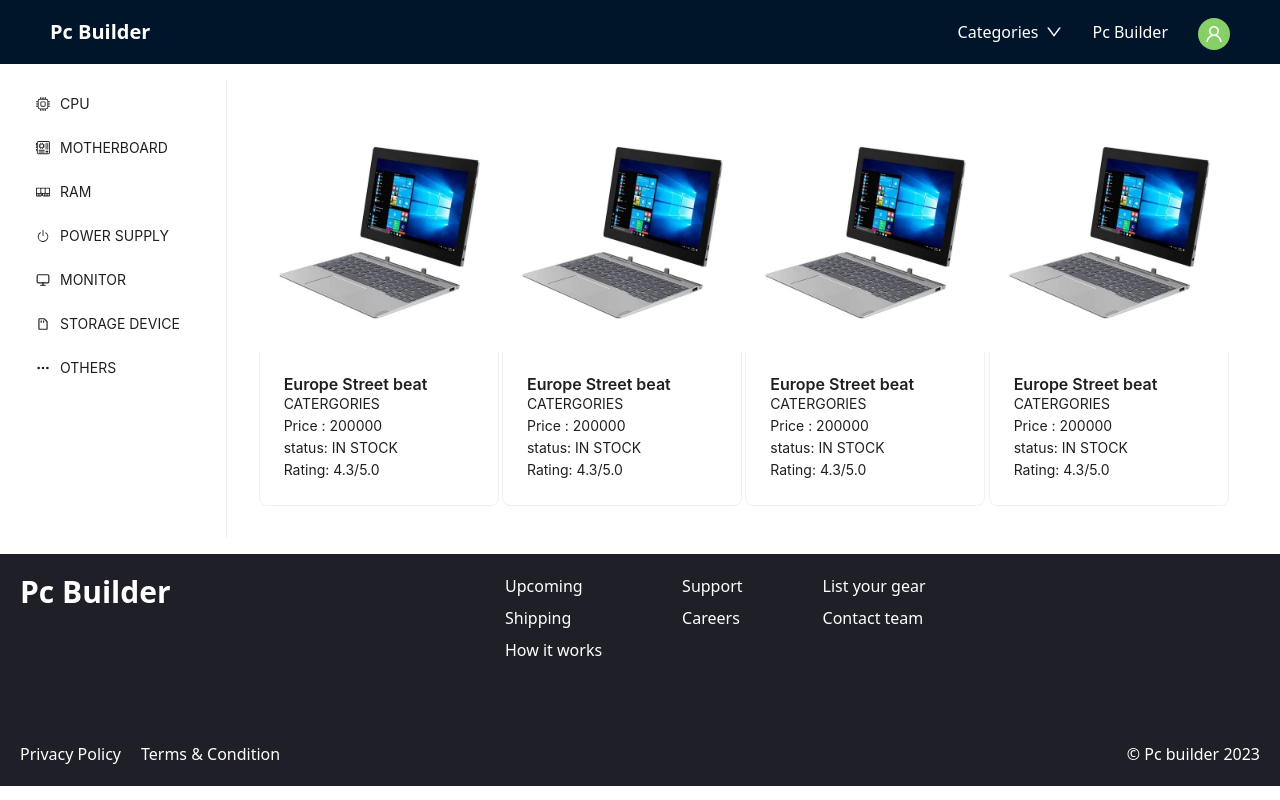
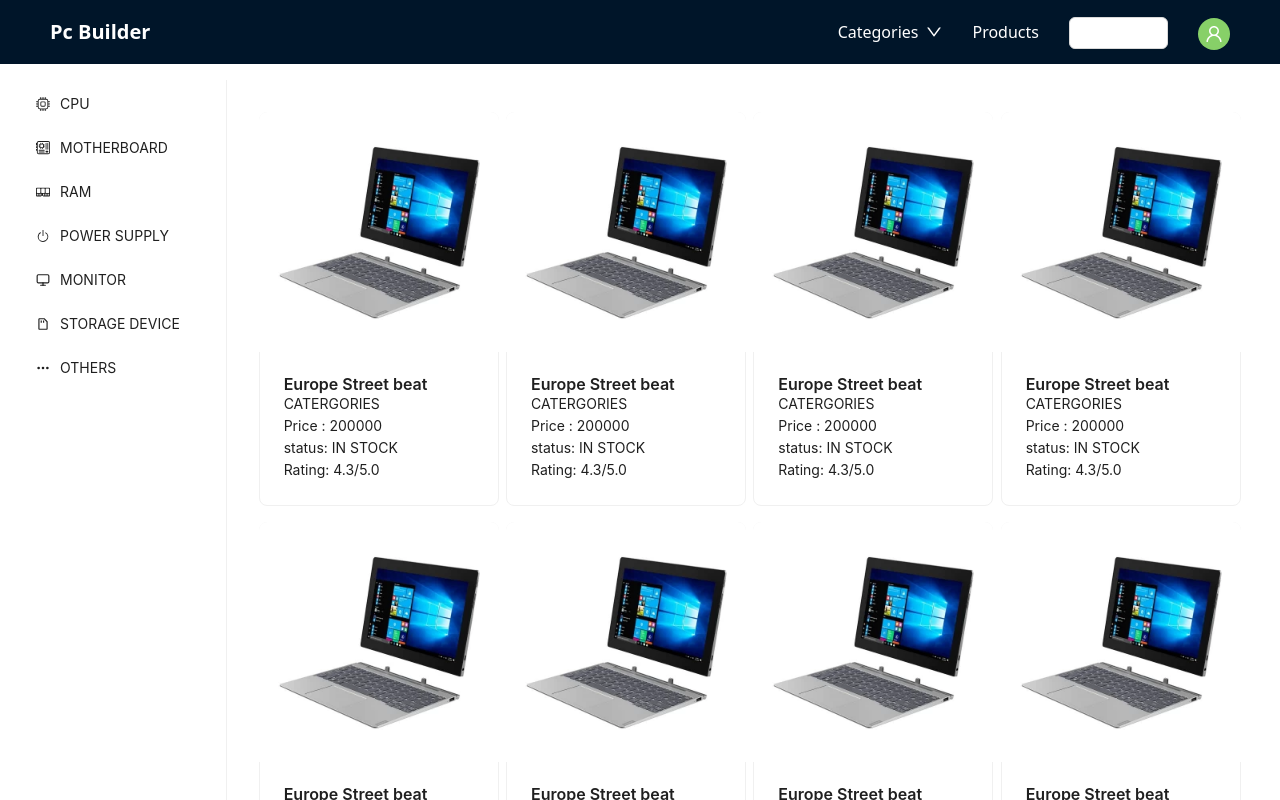
Before and after one commit to mehedi494/Pc-builder, a Next.js app: page /products in a window 1280 px wide. Shown: the top 800 px of the page. Built offline with nearby package versions, Linux system fonts and the light colour scheme.

Commit message:
[DONE] added selecet-pc-builder page with dummy data

```diff
--- a/src/components/Ui/Card.js
+++ b/src/components/Ui/Card.js
@@ -10,8 +10,7 @@ const ProductCard = ({ props }) => {
         style={{
           width: 240,
         }}
-        cover={<Image width={300} height={200} alt="example" src={image} />}
-      >
+        cover={<Image width={300} height={200} alt="example" src={image} />}>
         <Meta title="Europe Street beat" />
         <p>CATERGORIES</p>
         <p>Price : 200000</p>
--- a/src/components/Ui/Navbar.js
+++ b/src/components/Ui/Navbar.js
@@ -1,7 +1,7 @@
 import "@/styles/Navbar.module.css";
 import { DownOutlined,UserOutlined } from "@ant-design/icons";
 
-import { Avatar, Dropdown, Layout, Space, theme } from "antd";
+import { Avatar, Button, Dropdown, Layout, Space, theme } from "antd";
 import Link from "next/link";
 
 const { Header, Content, Footer } = Layout;
@@ -119,9 +119,16 @@ const Navbar = () => {
               </Space>
             </a>
           </Dropdown>
-          <a href="/pc-builder">
+
+          <Link href='/products'>
+            <p style={{ color: "white" }}>Products</p>
+          </Link>
+          <Link href='/pc-builder'>
+            <Button type="default" >
             <p style={{ color: "white" }}>Pc Builder</p>
-          </a>
+            </Button>
+          </Link>
+
 
           <a>
           <Avatar
--- a/src/pages/pc-builder/index.js
+++ b/src/pages/pc-builder/index.js
@@ -6,7 +6,7 @@ import iconPic from "../../assets/dynabook-toshiba-satellite-pro-c40-g-11i-intel
 import { BsCpu } from "react-icons/bs";
 const Pcbuilder = () => {
   return (
-    <div className="flex py-2 justify-center items-center min-h-screen">
+    <div className="flex py-2 justify-center items-center min-h-screen scroll-m-1">
       <Card className="">
         <h1 className=" text-center font-semibold text-gray-600 text-2xl mb-2"><i>Build Your Custom Pc</i> </h1>
         <Divider type="horizontal"></Divider>
@@ -16,7 +16,7 @@ const Pcbuilder = () => {
             <Card key={index} className="mb-2">
               <div className="flex w-full items-center gap-x-1 ">
                 <BsCpu className="text-xl"></BsCpu>
-                <p>Cpu</p>
+                <p>CPU</p>
 
                 <Divider type="vertical"></Divider>
                 <div>
--- a/src/pages/products/index.js
+++ b/src/pages/products/index.js
@@ -44,8 +44,8 @@ const Products = () => {
         mode="vertical"
         items={items}
       />
-      <div className="w-full p-8  grid grid-cols-4 ">
-        {Array(4)
+      <div className="w-full p-8  grid grid-cols-4 gap-4  ">
+        {Array(50)
           .fill("")
           .map((product, index) => (
             <ProductCard key={index}></ProductCard>
--- /dev/null
+++ b/src/pages/select-pc-builder/index.js
@@ -0,0 +1,22 @@
+import ProductCard from "@/components/Ui/Card";
+import { Divider } from "antd";
+
+const SelectProduct = () => {
+  return (
+    <div className=" py-4">
+      <h1 className="text-center text-2xl text-gray-600 ">
+        Select Your `Dynamic`  Componets Here
+      </h1>
+      <Divider></Divider>
+      <div className="grid grid-cols-5 gap-2  px-8 items-center justify-center ">
+        {Array(17)
+          .fill("")
+          .map((z, key) => (
+            <ProductCard key={key}></ProductCard>
+          ))}
+      </div>
+    </div>
+  );
+};
+
+export default SelectProduct;
```
